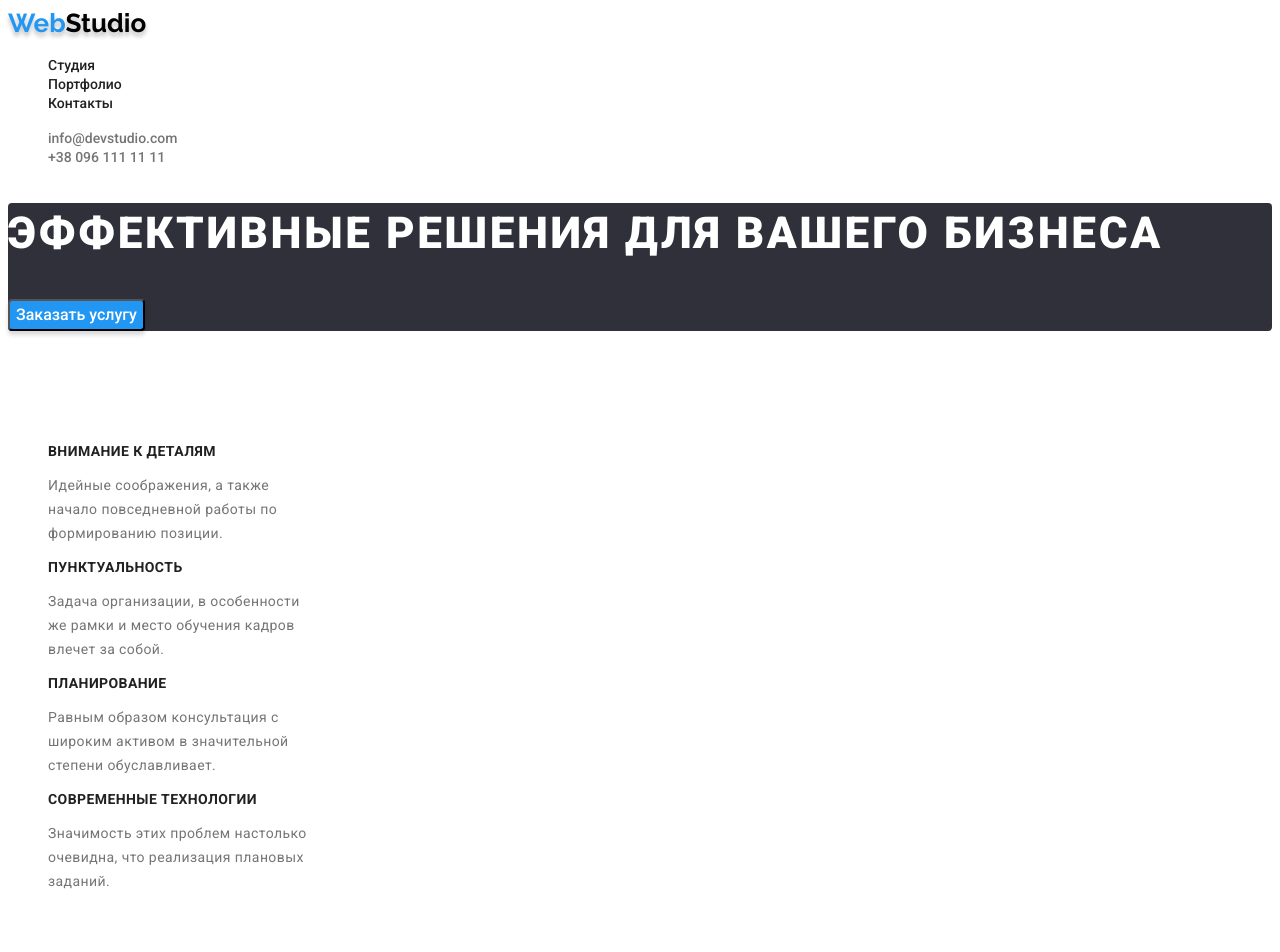
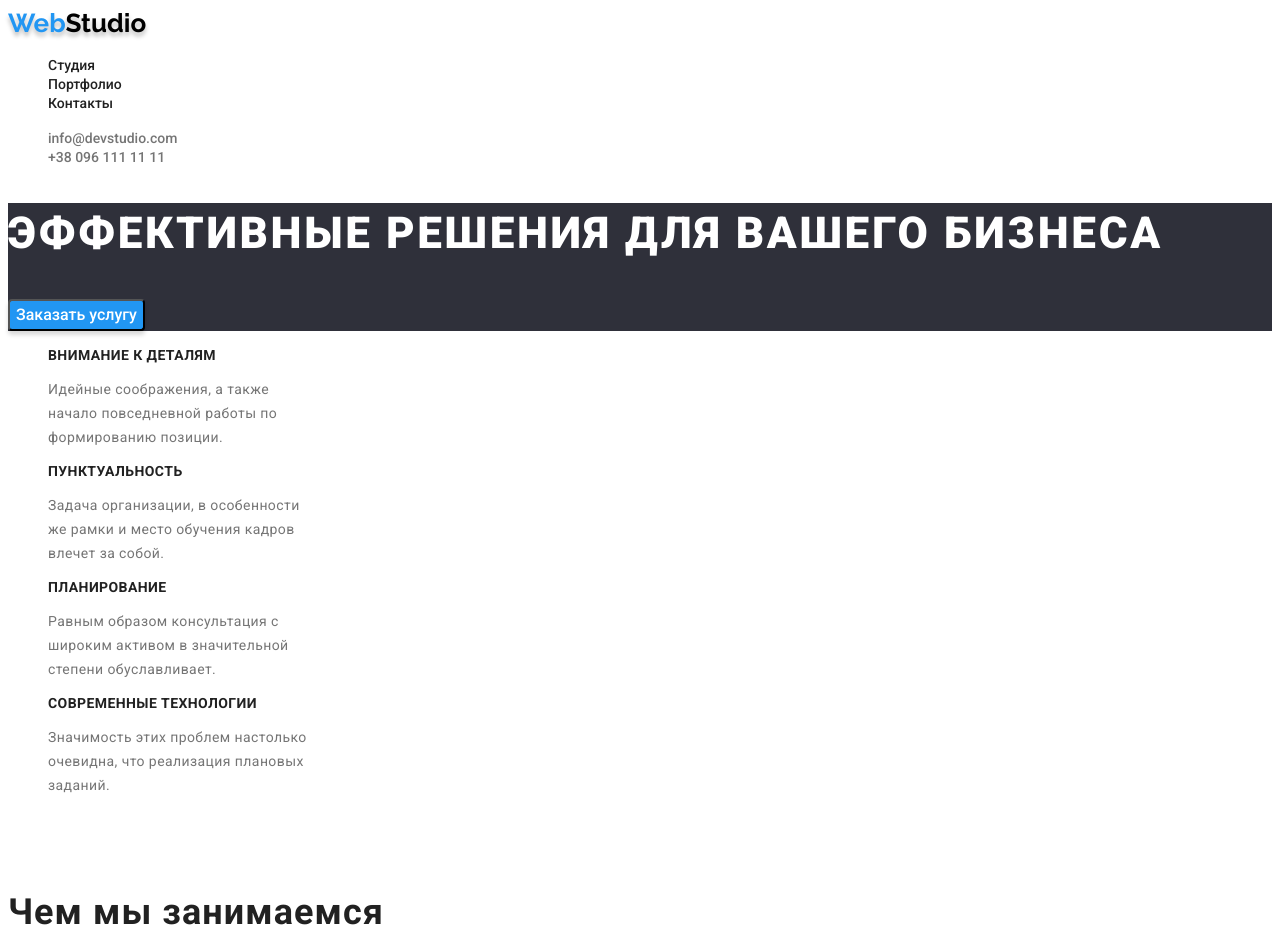
Before and after one commit to NazarGk/goit-markup-hw-02., a plain HTML site: page index.html in a window 1280 px wide. Shown: the top 952 px of the page. Drawn offline with Linux system fonts and the light colour scheme.

Commit message:
Update styles.css

```diff
--- a/css/styles.css
+++ b/css/styles.css
@@ -181,8 +181,6 @@ color: #FFFFFF99;
 
 
 .hero{
-    border-radius: 4px;
-    margin-bottom: 112px;
 background-color: #2F303A;
 }
 
@@ -230,13 +228,13 @@ color: #757575;
 }
 
 .row-main{
-font-size: 36px;
-line-height: 42px;
-margin-bottom: 94px;
-text-transform: uppercase;
-color: #212121;
+    font-style: normal;
+    font-weight: bold;
+    font-size: 36px;
+    line-height: 42px;
+    letter-spacing: 0.03em;
+    color: #212121;
 }
-
 
 
 .our-team{
```
